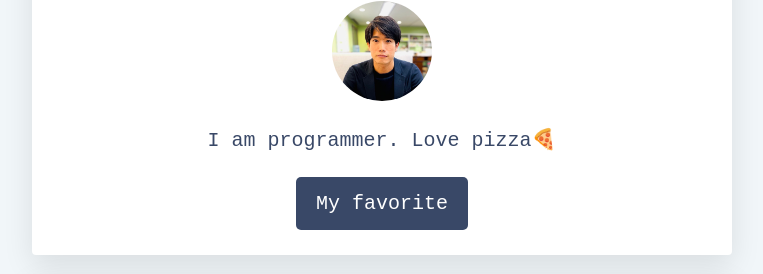
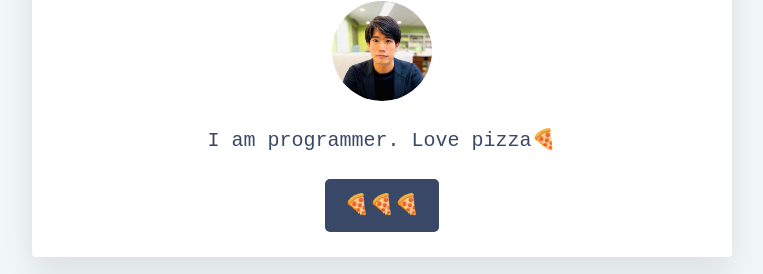
Before and after one commit to riiiodesu/profile, a plain HTML site: page index.html in a window 1280 px wide. Shown: the part 156-430 px from the top of the page, without its empty margins (258-1021 px from the left). Drawn offline with Linux system fonts and the light colour scheme.

Commit message:
make my profile prettier

```diff
--- a/index.html
+++ b/index.html
@@ -13,7 +13,7 @@
         <h1>Hello, I'm Ryo🐶</h1>
         <img src="images/my_image.jpg" class="profile_image" width="100px" alt="ryo">
         <p>I am programmer. Love pizza🍕</p>
-        <a href="https://tabelog.com/kanagawa/A1404/A140402/14051790/" class="btn-blue" target="_blank">My favorite</a>
+        <a href="https://tabelog.com/kanagawa/A1404/A140402/14051790/" class="btn-blue" target="_blank">🍕🍕🍕</a>
       </div>
       <div class="card">
       <h2>Follow me</h2>
```
